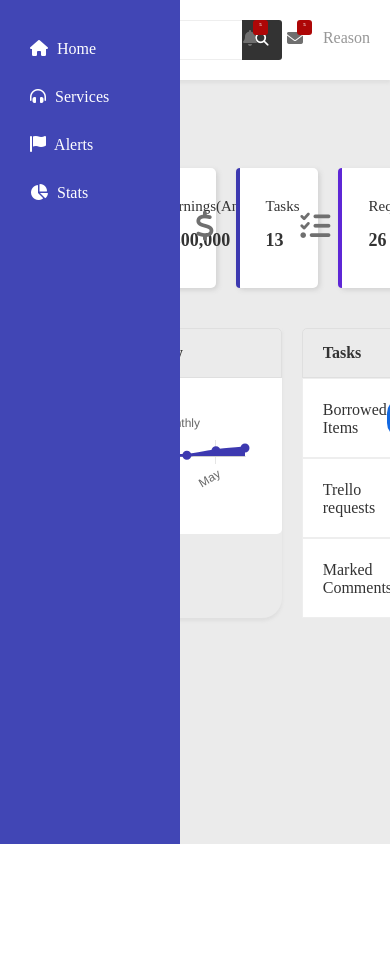
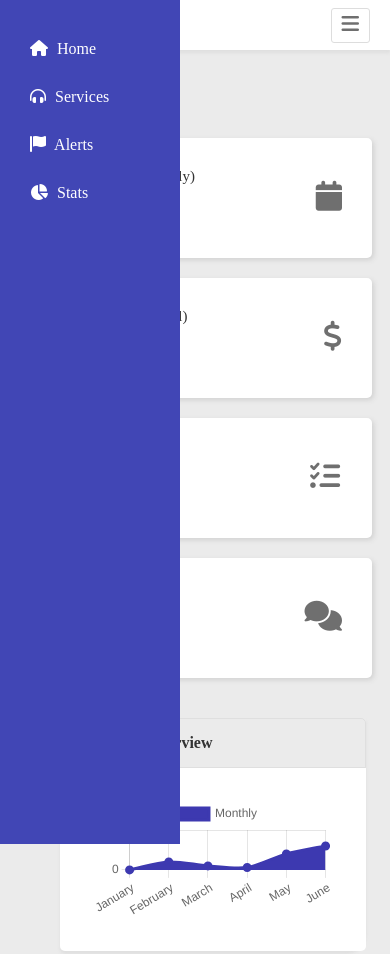
Before and after one commit to ReturnReason/web-publishing, a plain HTML site: page Admin-page/index.html in a window 390 px wide. Shown: the top 954 px of the page. Before the commit the page ends 844 px from the top, so only its background shows below. Drawn offline with nearby package versions, Linux system fonts and the light colour scheme.

Commit message:
Create Admin-page Dashboard Responsive Mobile Size

```diff
--- a/Admin-page/css/main.css
+++ b/Admin-page/css/main.css
@@ -59,6 +59,9 @@ header {
   position: relative;
 }
 
+.main-mobile-menu {
+  display: none;
+}
 .main-header-search {
   margin-top: 20px;
   position: relative;
@@ -321,3 +324,61 @@ button {
   font-weight: bold;
   border-radius: 15px;
 }
+
+@media screen and (max-width: 720px) {
+  .main-container {
+    height: 100%;
+  }
+  header {
+    height: 50px;
+    position: relative;
+  }
+
+  .main-mobile-menu {
+    padding: 5px 10px;
+    border: 1px solid #ddd;
+    border-radius: 3px;
+    height: 35px;
+    margin-top: 8px;
+    position: absolute;
+    right: 20px;
+    display: block;
+  }
+
+  .main-mobile-menu i {
+    font-size: 20px;
+  }
+
+  .main-header-search,
+  .main-header-notification {
+    display: none;
+  }
+
+  .main-dashboard {
+    width: 100%;
+  }
+
+  .main-dashboard h1 {
+    margin-left: 30px;
+  }
+  .dashboard-card-container {
+    flex-direction: column;
+    width: 90%;
+    margin-left: 30px;
+  }
+
+  .main-section {
+    flex-direction: column;
+    width: 90%;
+  }
+
+  .graph-container {
+    width: 90%;
+    margin-left: 30px;
+  }
+
+  .tasks-container {
+    width: 90%;
+    margin-left: 30px;
+  }
+}
--- a/Admin-page/index.html
+++ b/Admin-page/index.html
@@ -33,6 +33,9 @@
       </nav>
 
       <header>
+        <div class="main-mobile-menu">
+          <i class="fa-solid fa-bars"></i>
+        </div>
         <div class="main-header-search">
           <input type="text" placeholder="Search" />
           <button><i class="fa-solid fa-magnifying-glass"></i></button>
```
